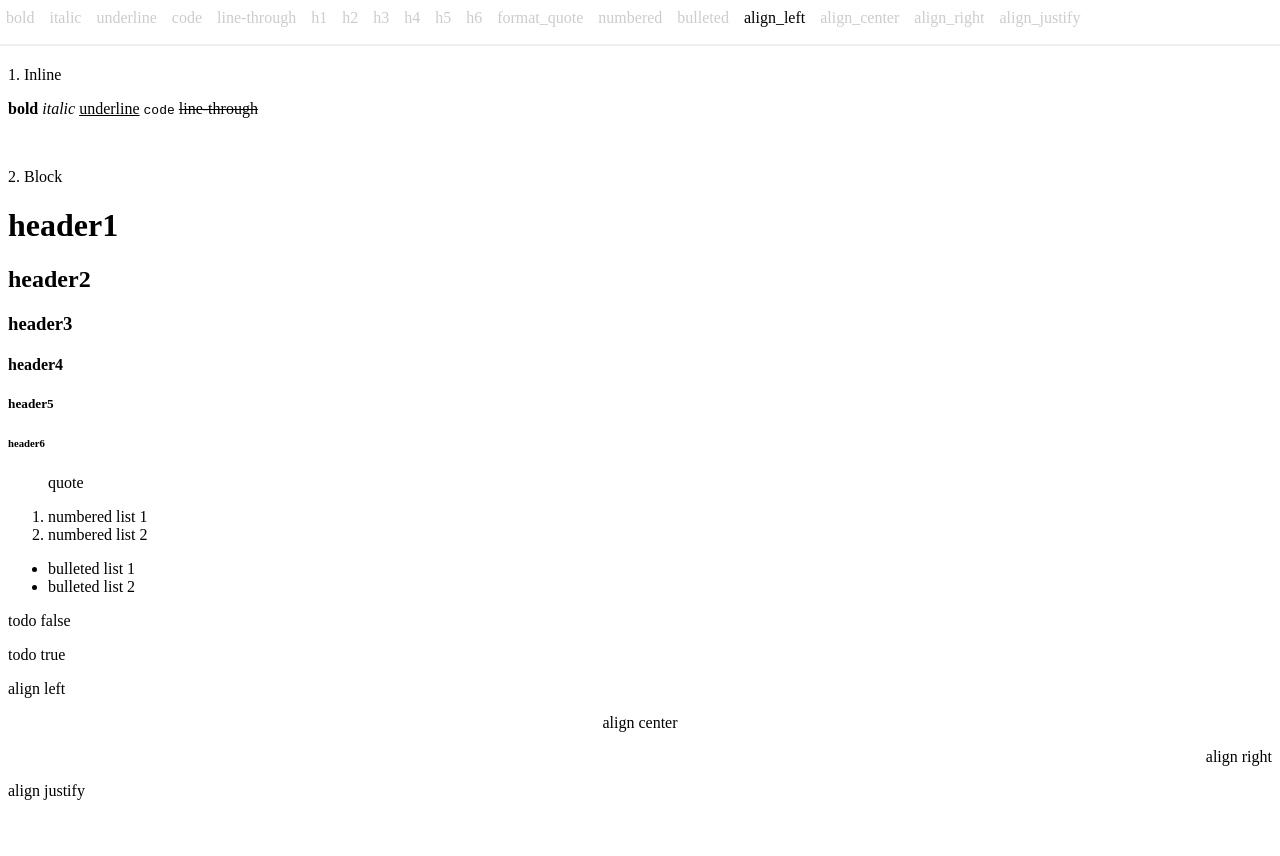
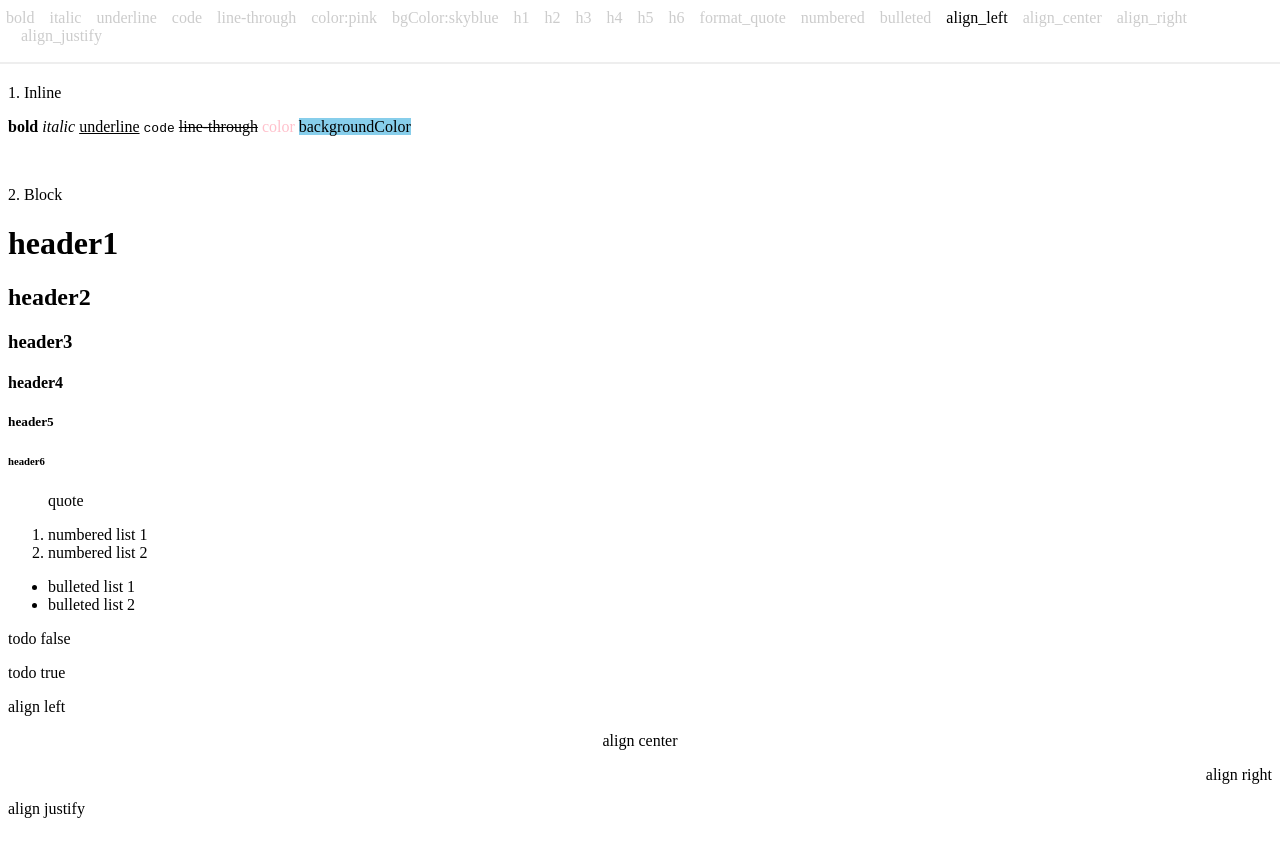
Before and after one commit to eiinu/editor, a React (Vite) app: page / in a window 1280 px wide. Shown: the top 856 px of the page. Built offline with nearby package versions, Linux system fonts and the light colour scheme.

Commit message:
feat: font color & backgroundColor

```diff
--- a/src/App.tsx
+++ b/src/App.tsx
@@ -10,6 +10,7 @@ import {
 import { withHistory } from 'slate-history'
 import { Button, Toolbar } from './components'
 import './App.less'
+import { CSSProperties } from 'react'
 
 const HOTKEYS = {
   'mod+b': 'bold',
@@ -38,6 +39,10 @@ const defaultValue: any[] = [
       { text: "code", code: true },
       { text: " " },
       { text: "line-through", lineThrough: true },
+      { text: " " },
+      { text: "color", color: "pink" },
+      { text: " " },
+      { text: "backgroundColor", backgroundColor: "skyblue" },
       { text: " " }
     ]
   },
@@ -127,6 +132,8 @@ const RichTextExample = () => {
         <MarkButton format="underline" icon="underline" />
         <MarkButton format="code" icon="code" />
         <MarkButton format="lineThrough" icon="line-through" />
+        <StyleButton format="color" value="pink" icon="color:pink" />
+        <StyleButton format="backgroundColor" value="skyblue" icon="bgColor:skyblue" />
         <BlockButton format="h1" icon="h1" />
         <BlockButton format="h2" icon="h2" />
         <BlockButton format="h3" icon="h3" />
@@ -316,6 +323,14 @@ type LeafProps = {
 }
 
 const Leaf = ({ attributes, children, leaf }: LeafProps) => {
+  const style: CSSProperties = {}
+  if (leaf.color) {
+    style.color = leaf.color
+  }
+  if (leaf.backgroundColor) {
+    style.backgroundColor = leaf.backgroundColor
+  }
+
   if (leaf.bold) {
     children = <strong>{children}</strong>
   }
@@ -336,11 +351,12 @@ const Leaf = ({ attributes, children, leaf }: LeafProps) => {
     children = <u>{children}</u>
   }
 
-  return <span {...attributes}>{children}</span>
+  return <span {...attributes} style={style}>{children}</span>
 }
 
 type ButtonProps = {
   format: string,
+  value?: string,
   icon: string
 }
 
@@ -363,6 +379,16 @@ const BlockButton = ({ format, icon }: ButtonProps) => {
   )
 }
 
+const toggleStyle = (editor: Editor, format: string, value: string) => {
+  const marks = Editor.marks(editor) as any
+  const isActive = marks ? marks[format] === value : false
+  if (isActive) {
+    Editor.removeMark(editor, format)
+  } else {
+    Editor.addMark(editor, format, value)
+  }
+}
+
 const MarkButton = ({ format, icon }: ButtonProps) => {
   const editor = useSlate()
   return (
@@ -378,4 +404,19 @@ const MarkButton = ({ format, icon }: ButtonProps) => {
   )
 }
 
+const StyleButton = ({ format, value, icon }: ButtonProps) => {
+  const editor = useSlate()
+  return (
+    <Button
+      active={isMarkActive(editor, format)}
+      onMouseDown={(event: MouseEvent) => {
+        event.preventDefault()
+        toggleStyle(editor, format, value || '')
+      }}
+    >
+      {icon}
+    </Button>
+  )
+}
+
 export default RichTextExample
```
Also changed, not shown: 1 other file (tests, documents, lock files or other folders).
